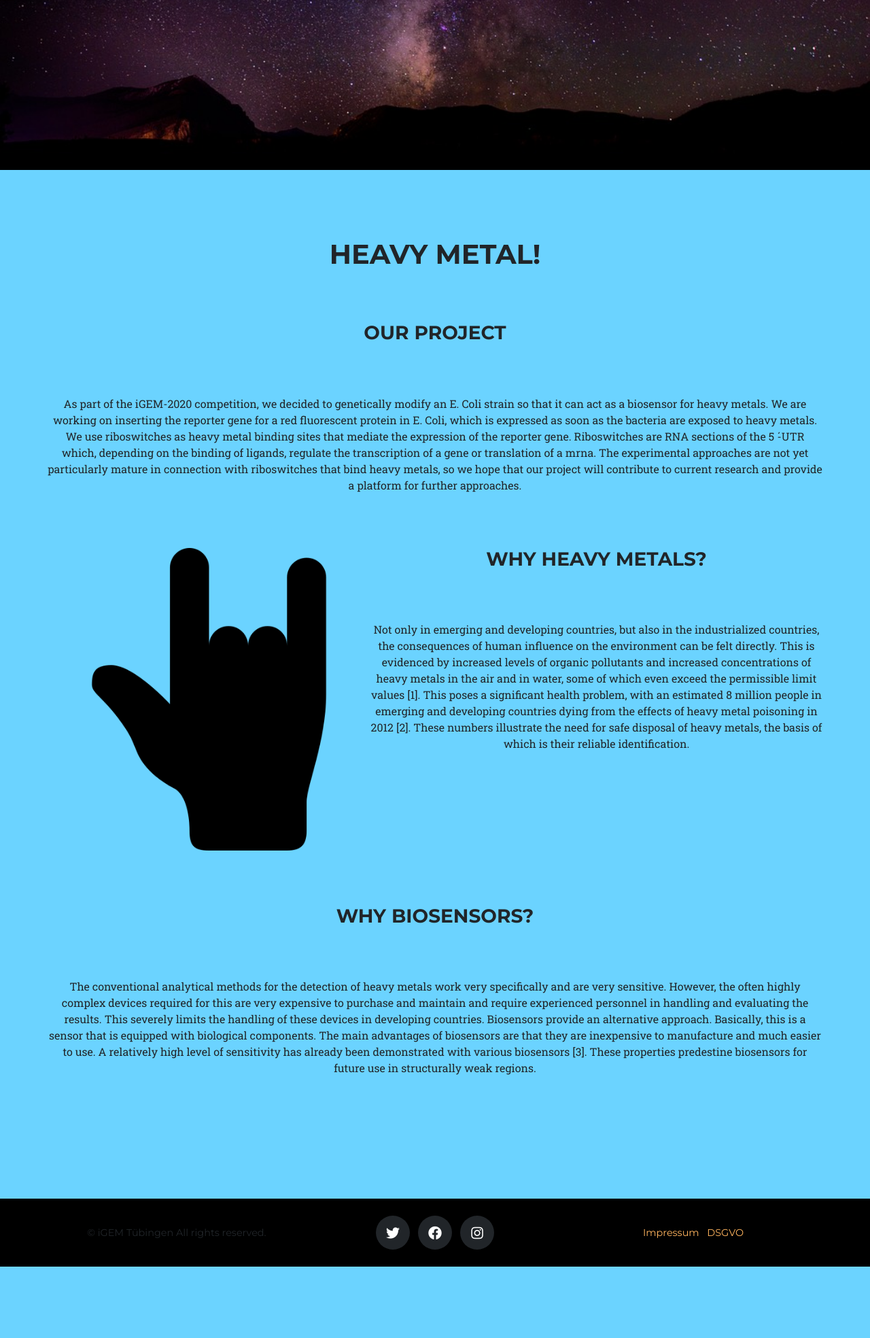
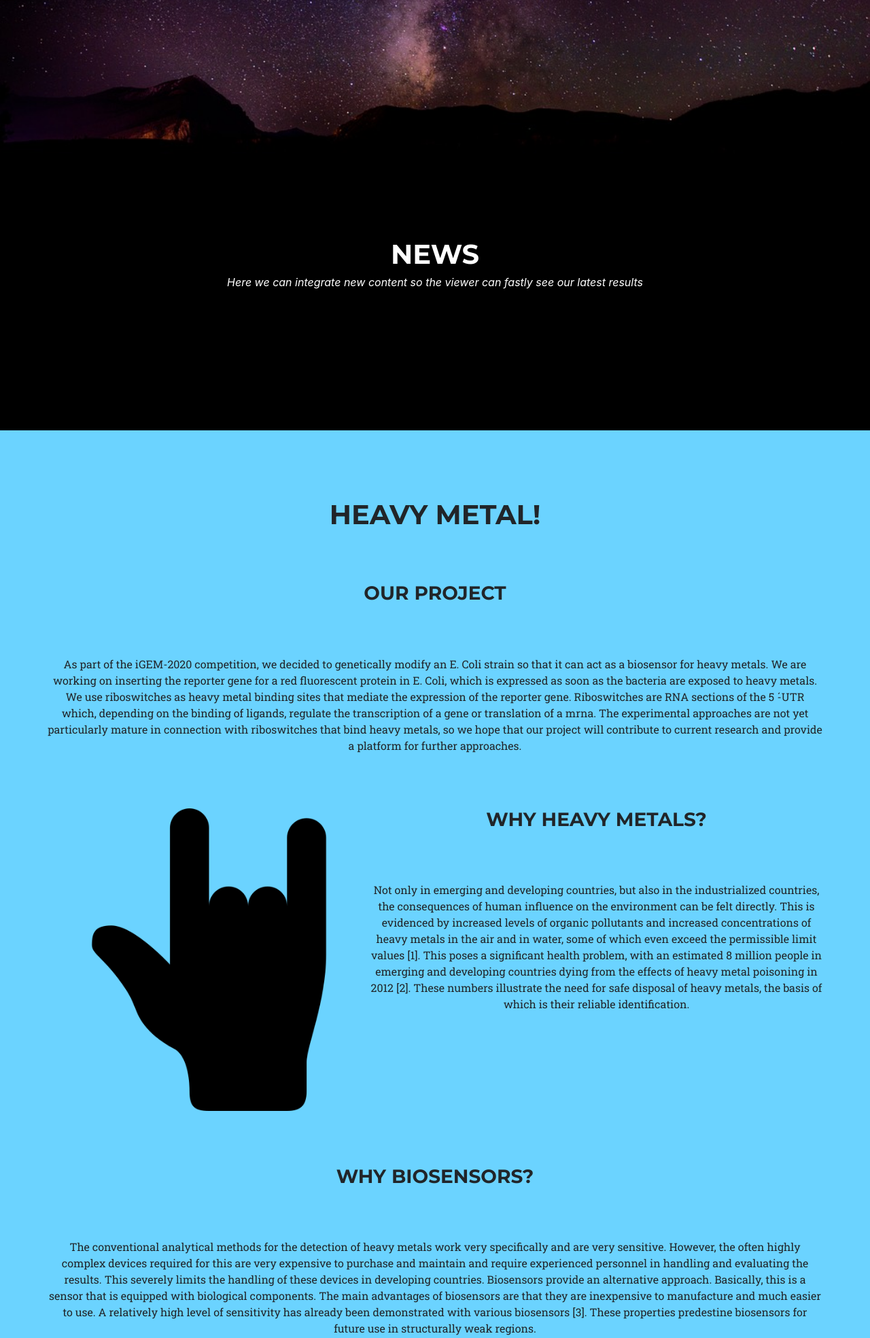
Before and after one commit to Zethson/igem_tuebingen_website, a Flask app: page /home in a window 1280 px wide. Shown: the part 550-2518 px from the top of the page at 68% size. Before the commit the page ends 2413 px from the top, so only its background shows below. Run offline with Flask 2, Linux system fonts and the light colour scheme; some libraries are stand-ins or nearby versions; some web fonts are replaced.

Commit message:
news section inserted where we can promote the recent content

```diff
--- /dev/null
+++ b/igem_tuebingen_website/templates/components/news.html
@@ -0,0 +1,12 @@
+<!-- Services -->
+<section class="page-section" id="news">
+    <div class="container">
+        <div class="row">
+            <div class="col-lg-12 text-center">
+                <h1 class="section-heading text-uppercase">NEWS</h1>
+                <h3 class="section-subheading">Here we can integrate new content so the viewer can fastly see our latest results<h3>
+            </div>
+        </div>
+    </div>
+    <hr>
+</section>
--- a/igem_tuebingen_website/templates/home.html
+++ b/igem_tuebingen_website/templates/home.html
@@ -46,6 +46,9 @@
 </a> -->
 
 <!-- TODO CONTENT FOR LATEST NEWS HERE -->
+<!-- The iGEM Tübingen News -->
+{% include '/components/news.html' %}
+
 
 <!-- Then project infos (skippable to that place ;)) -->
 {% include '/components/current_project.html' %}
```
